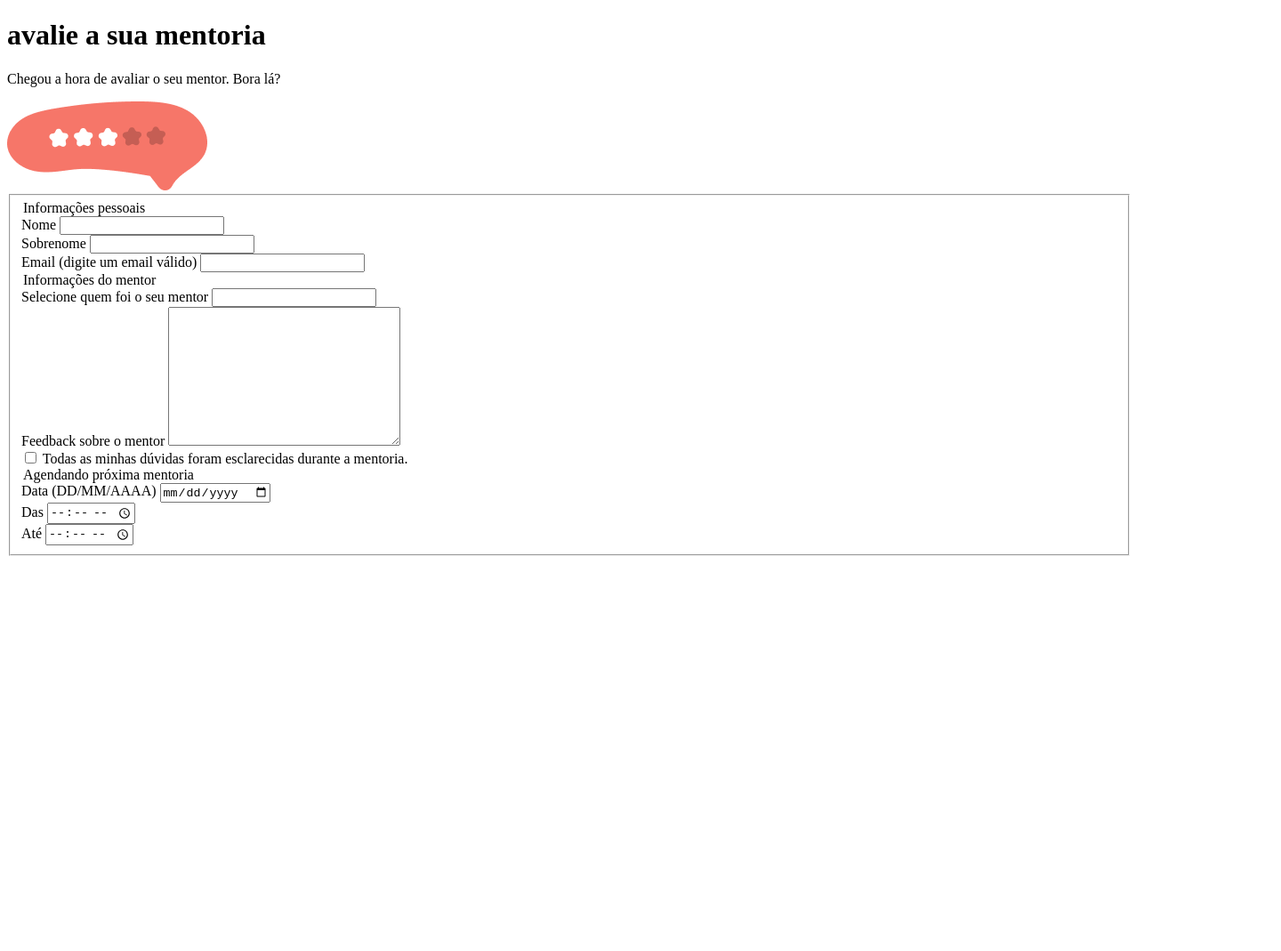
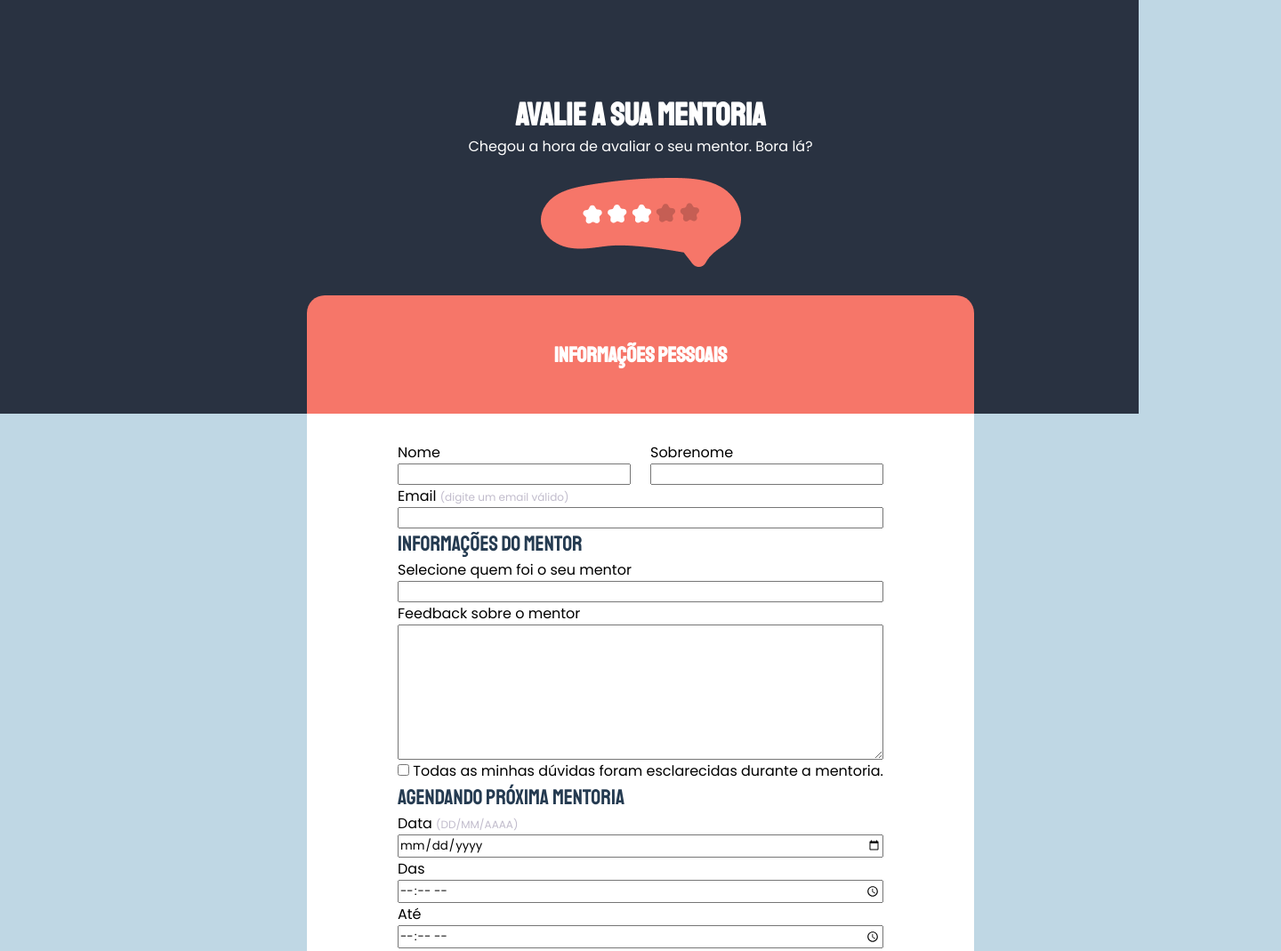
Before and after one commit to gustavonunesbispo/form-layout-recreation-2, a plain HTML site: page index.html in a window 1280 px wide. Shown: the top 1069 px of the page at 89% size, 1440 px wide, since content can reach past the window. Before the commit the page ends 800 px from the top, so only its background shows below. Drawn offline with Linux system fonts and the light colour scheme.

Commit message:
add CSS style to page and form

```diff
--- a/css/style.css
+++ b/css/style.css
@@ -0,0 +1,125 @@
+* {
+  margin: 0;
+  padding: 0;
+  box-sizing: border-box;
+}
+
+body, p, label, input, span {
+  font-family: 'Poppins', sans-serif;
+}
+
+h1, legend {
+  font-family: 'Staatliches', sans-serif;
+}
+
+body {
+  background: #BFD7E4;
+}
+
+body::before {
+  content: '';
+  width: 100%;
+  height: 465px;
+  position: absolute;
+  top: 0;
+  left: 0;
+  z-index: -1;
+  background: #293241;
+}
+
+.page {
+  width: 1440px;
+  margin: auto;
+  display: flex;
+  flex-direction: column;
+  align-items: center;
+}
+
+header {
+  display: flex;
+  justify-content: center;
+  margin-top: 107px;
+}
+
+.hero {
+  display: flex;
+  flex-direction: column;
+  align-items: center;
+  margin-bottom: 32px;
+}
+
+h1 {
+  color: #FFF;
+  font-size: 36px;
+  line-height: normal;
+}
+
+p {
+  color: #FFF;
+  font-size: 16px;
+  line-height: normal;
+}
+
+img {
+  margin-top: 23px;
+}
+
+form {
+  width: 750px;
+  height: 1075px;
+  border-radius: 0px 0px 20px 20px;
+  padding: 31px 64px 63px;
+  display: flex;
+  flex-direction: column;
+  align-items: center;
+  background: #FFF;
+}
+
+fieldset {
+  border: none;
+}
+
+.form-title {
+  width: 750px;
+  height: 133px;
+
+  display: flex;
+  align-items: center;
+  justify-content: center;
+
+  border-radius: 20px 20px 0px 0px;
+  color: #FFF;
+  background: #F67669;
+
+  font-size: 24px;
+  line-height: 34px;
+}
+legend {
+  color: #253B51;
+  font-size: 24px;
+  line-height: 34px;
+}
+
+.col-2 {
+  display: flex;
+  gap: 22px;
+}
+
+.col-2 > div:nth-child(1) {
+  width: 50%;
+}
+
+.col-2 > div:nth-child(2) {
+  width: 50%;
+}
+
+.input-wrapper {
+  display: flex;
+  flex-direction: column;
+}
+
+span {
+  color: #C1BCCC;
+  font-size: 12px;
+  line-height: 20px;
+}
--- a/index.html
+++ b/index.html
@@ -1,11 +1,16 @@
 <!DOCTYPE html>
 <html lang="pt-br">
 <head>
+  <link rel="preconnect" href="https://fonts.googleapis.com">
+  <link rel="preconnect" href="https://fonts.gstatic.com" crossorigin>
+
   <meta charset="UTF-8">
   <meta name="viewport" content="width=device-width, initial-scale=1.0">
   <title>Avalie a sua mentoria</title>
 
   <link rel="stylesheet" href="css/style.css">
+
+  <link href="https://fonts.googleapis.com/css2?family=Poppins&family=Staatliches&display=swap" rel="stylesheet">
 </head>
 <body>
   <div class="page">
@@ -22,11 +27,12 @@
 
     </header>
 
+    <h1 class="form-title">Informações pessoais</h1>
+
     <form id="my-form">
       <fieldset>
+        <div class="fieldset-wrapper">
 
-        <div class="fieldset-wrapper">
-          <legend>Informações pessoais</legend>
 
           <div class="col-2">
 
```
